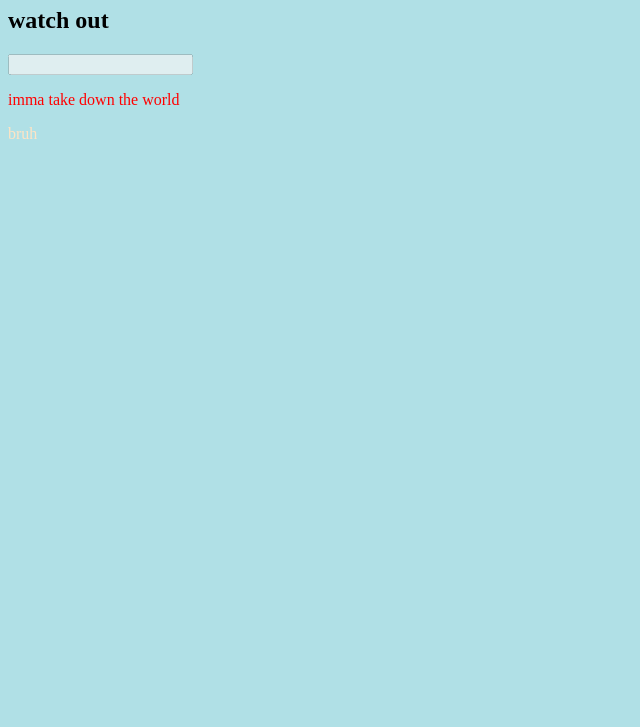
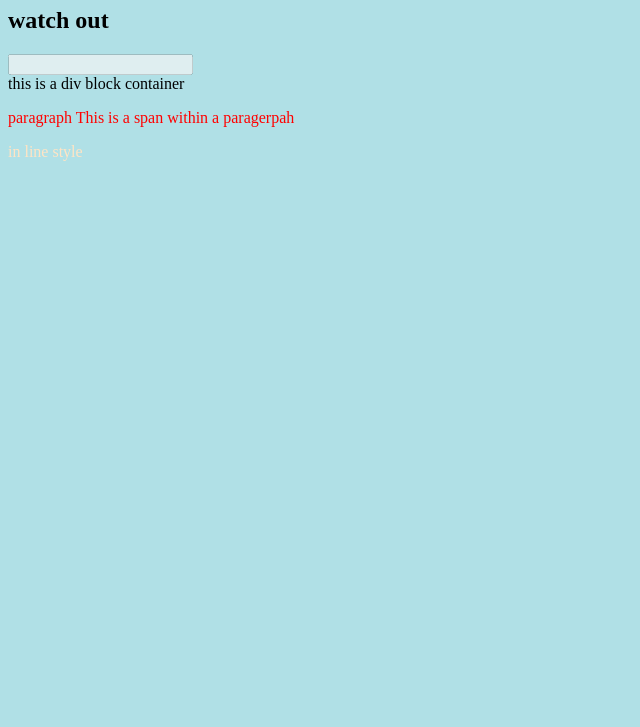
Before and after one commit to mstovy/webapp_spring2021_test, a plain HTML site: page index.html in a window 1280 px wide. Shown: the part 73-800 px from the top of the page, without its empty margins (0-640 px from the left). Drawn offline with Linux system fonts and the light colour scheme.

Commit message:
adding elements to html page

```diff
--- a/index.html
+++ b/index.html
@@ -9,7 +9,13 @@
 <body>
 
     <input type='text' disabled>
-    <p id="paragraph1">imma take down the world</p>
-    <p style="font-family: 'Times New Roman', Times, serif; color:bisque">bruh</p>
+    <div>
+        this is a div block container
+    </div>
+    <p id="paragraph1">
+        paragraph
+        <span>This is a span within a paragerpah</span>
+    </p>
+    <p style="font-family: 'Times New Roman', Times, serif; color:bisque">in line style</p>
 </body>
 </html>
```
